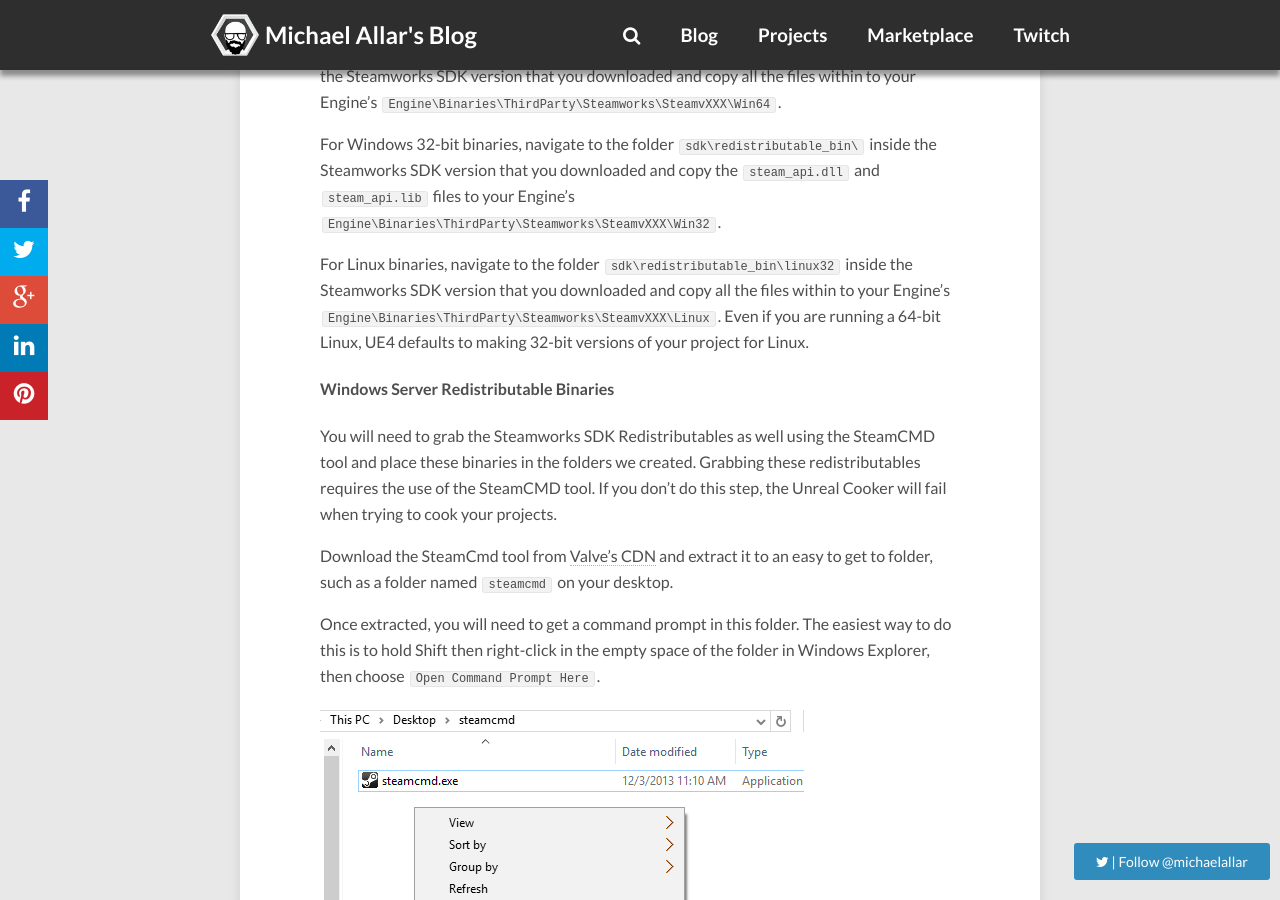
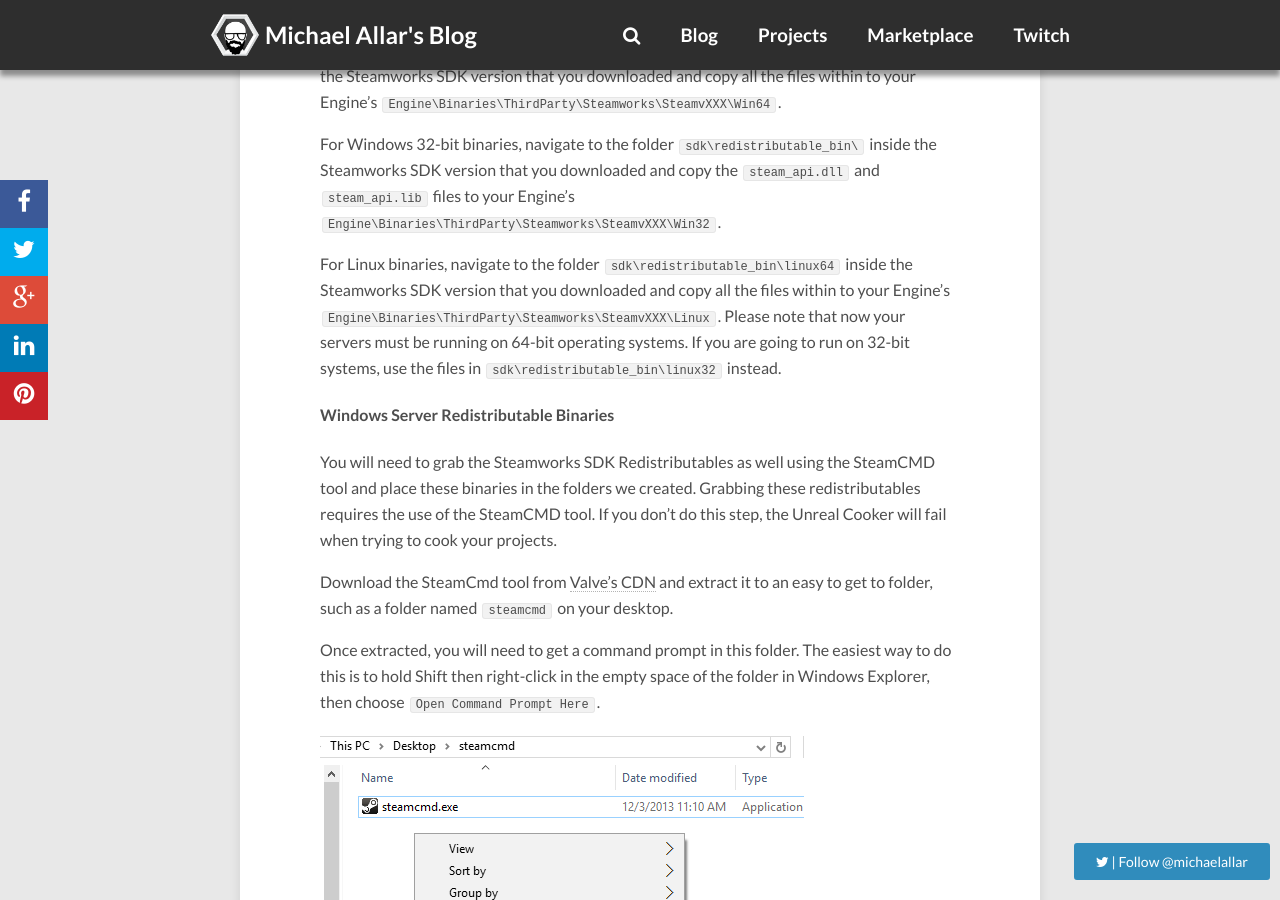
Before and after one commit to Allar/allar.github.io, a Jekyll site: the page built from blog/_posts/2016-02-29-UpdatingSteamSDK.md, in a window 1280 px wide and 900 px high, scrolled down 2478 px. Built offline with Jekyll 4.4.1, drawn with Linux system fonts in a browser that asks for light colours; nearby versions of some CDN libraries; comment, search, counter and statistics services are not loaded.

Commit message:
Fixed Linux upgrade note

```diff
--- a/blog/_posts/2016-02-29-UpdatingSteamSDK.md
+++ b/blog/_posts/2016-02-29-UpdatingSteamSDK.md
@@ -54,7 +54,7 @@
 
 For Windows 32-bit binaries, navigate to the folder `sdk\redistributable_bin\` inside the Steamworks SDK version that you downloaded and copy the `steam_api.dll` and `steam_api.lib` files to your Engine's `Engine\Binaries\ThirdParty\Steamworks\SteamvXXX\Win32`.
 
-For Linux binaries, navigate to the folder `sdk\redistributable_bin\linux32` inside the Steamworks SDK version that you downloaded and copy all the files within to your Engine's `Engine\Binaries\ThirdParty\Steamworks\SteamvXXX\Linux`. Even if you are running a 64-bit Linux, UE4 defaults to making 32-bit versions of your project for Linux.
+For Linux binaries, navigate to the folder `sdk\redistributable_bin\linux64` inside the Steamworks SDK version that you downloaded and copy all the files within to your Engine's `Engine\Binaries\ThirdParty\Steamworks\SteamvXXX\Linux`. Please note that now your servers must be running on 64-bit operating systems. If you are going to run on 32-bit systems, use the files in `sdk\redistributable_bin\linux32` instead.
 
 #### Windows Server Redistributable Binaries
 
```
